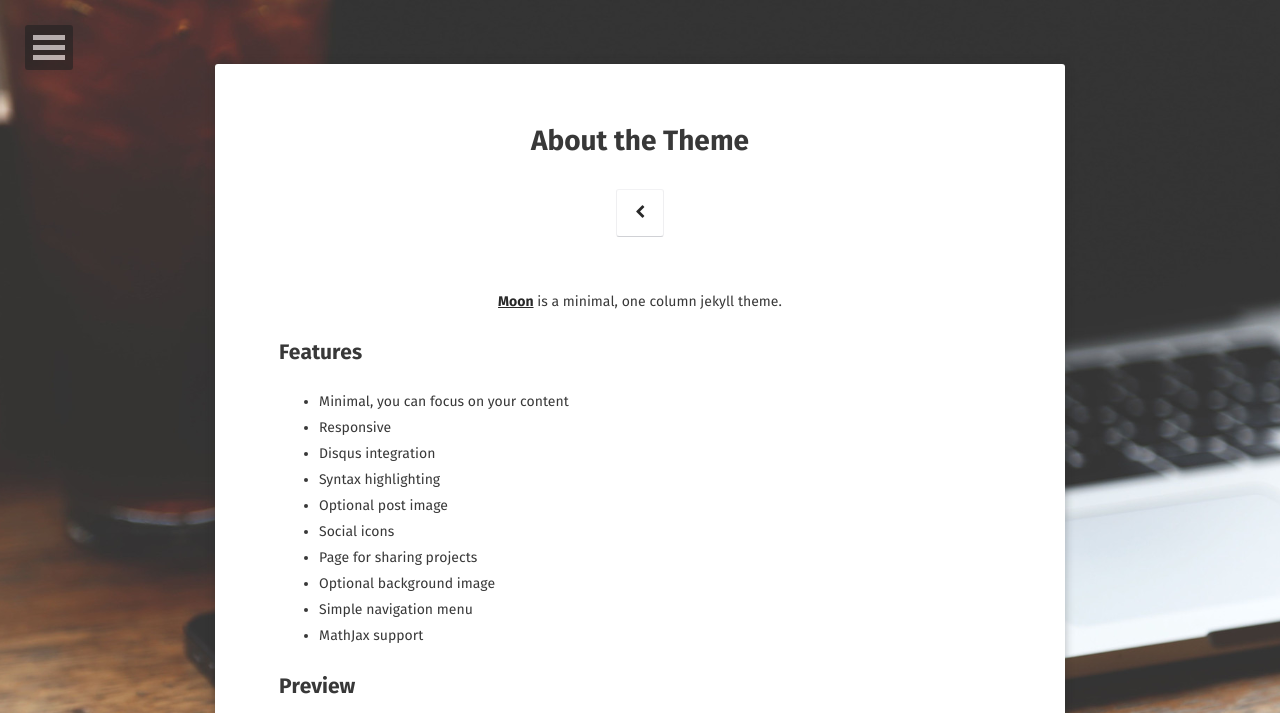
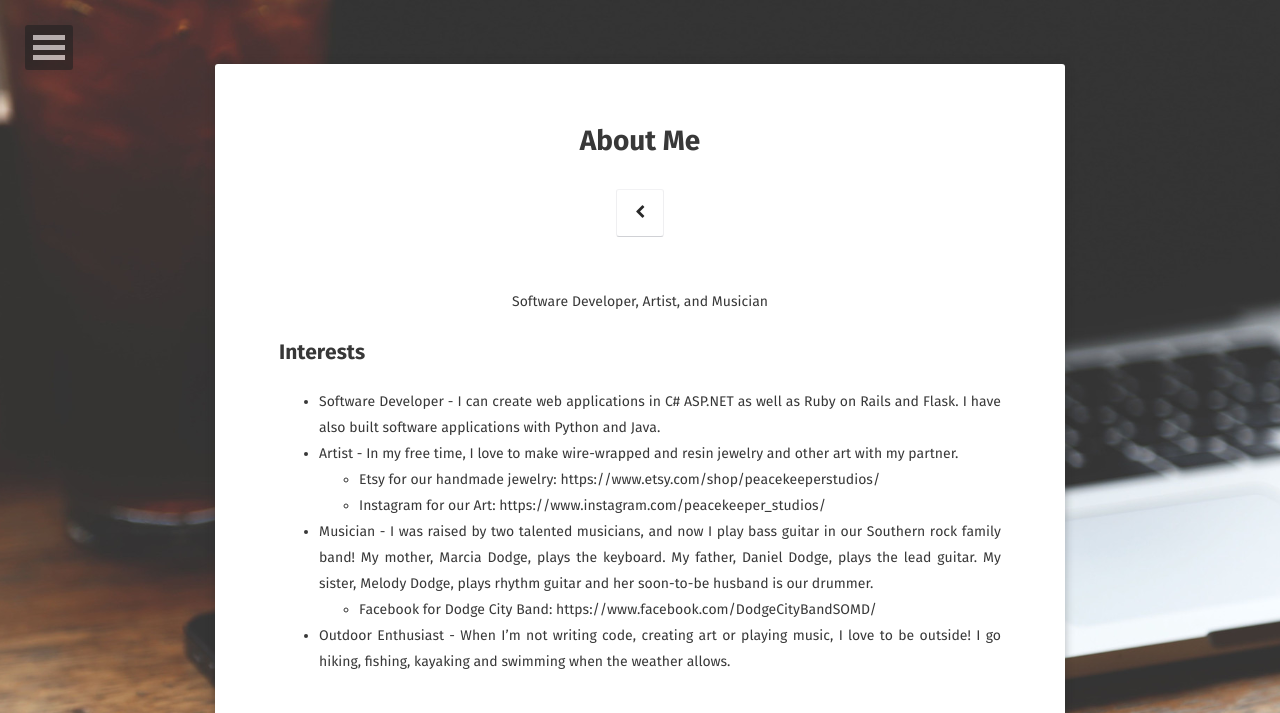
Before and after one commit to malorydodge/malorydodge.github.io, a Jekyll site: the page built from about/index.md, in a window 1280 px wide. Shown: the top 713 px of the page. Built offline with Jekyll 4.4.1, drawn with Linux system fonts in a browser that asks for light colours; some web fonts are replaced; some of the changed text lies outside the part shown; grey boxes are pictures that could not be loaded.

Commit message:
Update index.md

```diff
--- a/about/index.md
+++ b/about/index.md
@@ -1,37 +1,17 @@
 ---
 layout: page
-title: About the Theme
-tags: [about, Jekyll, theme, moon]
-date: 2016-03-21
+title: About Me
+date: 09/17/19
 comments: false
 ---
 
-<center><a href="http://taylantatli.github.io/Moon"><b>Moon</b></a> is a minimal, one column jekyll theme.</center>
+<center>Software Developer, Artist, and Musician</center>
 
-## Features
-* Minimal, you can focus on your content
-* Responsive
-* Disqus integration
-* Syntax highlighting
-* Optional post image
-* Social icons
-* Page for sharing projects
-* Optional background image
-* Simple navigation menu
-* MathJax support
-
-## Preview
-
-{% capture images %}
-    https://cloud.githubusercontent.com/assets/754514/14509720/61c61058-01d6-11e6-93ab-0918515ecd56.png
-    https://cloud.githubusercontent.com/assets/754514/14509716/61ac6c8e-01d6-11e6-879f-8308883de790.png
-{% endcapture %}
-{% include gallery images=images caption="Screenshots of Moon Theme" cols=2 %}
-
-See a [live version of Moon](http://taylantatli.github.io/Moon) hosted on GitHub.
-
-## Getting Started
-
-To learn how to install and use this theme check out the [Setup Guide](http://taylantatli.me/Moon/moon-theme/) for more information.
-
-[Install Moon](https://github.com/TaylanTatli/Moon){: .btn}
+## Interests
+* Software Developer - I can create web applications in C# ASP.NET as well as Ruby on Rails and Flask. I have also built software applications with Python and Java.
+* Artist - In my free time, I love to make wire-wrapped and resin jewelry and other art with my partner.
+    - Etsy for our handmade jewelry: https://www.etsy.com/shop/peacekeeperstudios/
+    - Instagram for our Art: https://www.instagram.com/peacekeeper_studios/
+* Musician - I was raised by two talented musicians, and now I play bass guitar in our Southern rock family band! My mother, Marcia Dodge, plays the keyboard. My father, Daniel Dodge, plays the lead guitar. My sister, Melody Dodge, plays rhythm guitar and her soon-to-be husband is our drummer.
+    - Facebook for Dodge City Band: https://www.facebook.com/DodgeCityBandSOMD/
+* Outdoor Enthusiast - When I'm not writing code, creating art or playing music, I love to be outside! I go hiking, fishing, kayaking and swimming when the weather allows.
```
